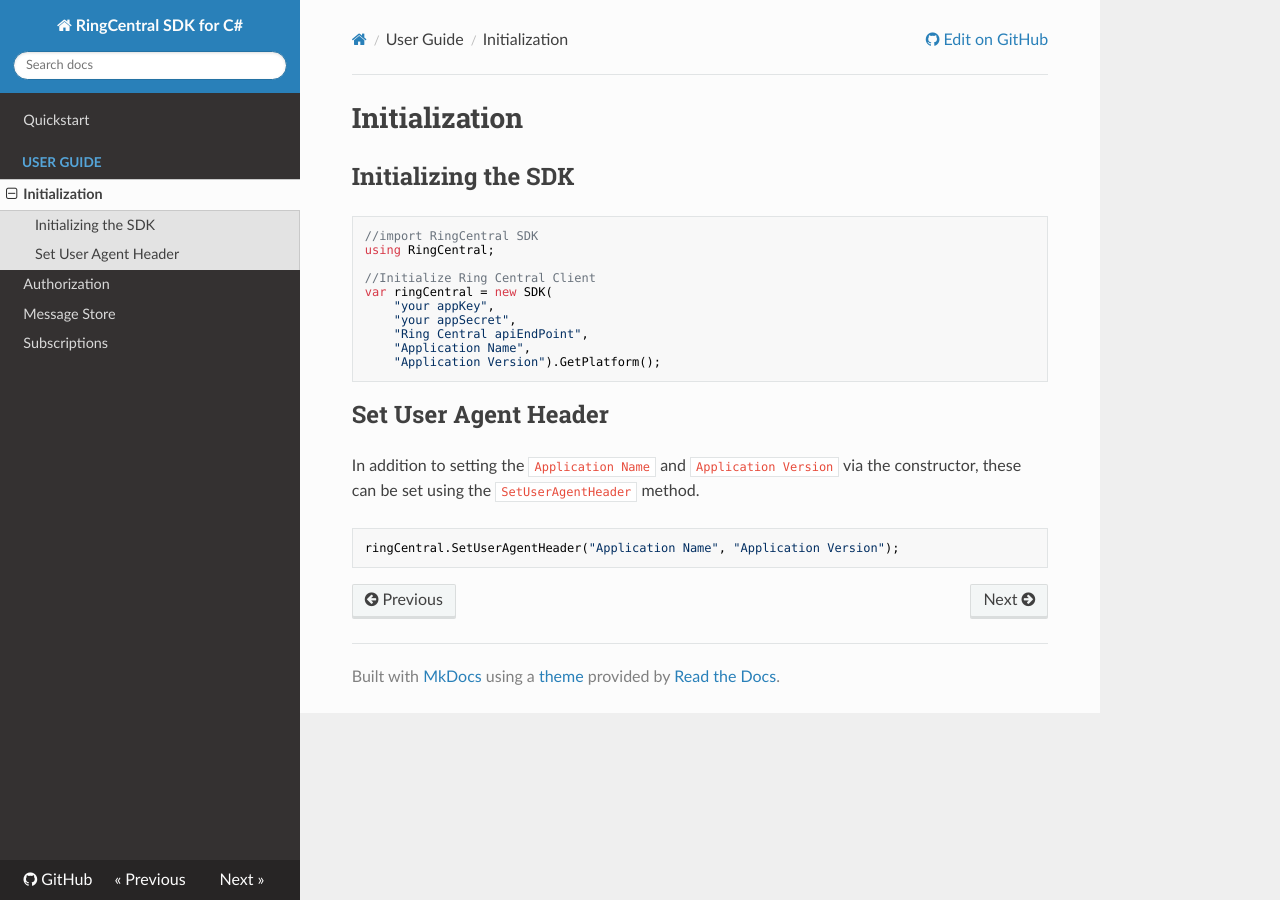
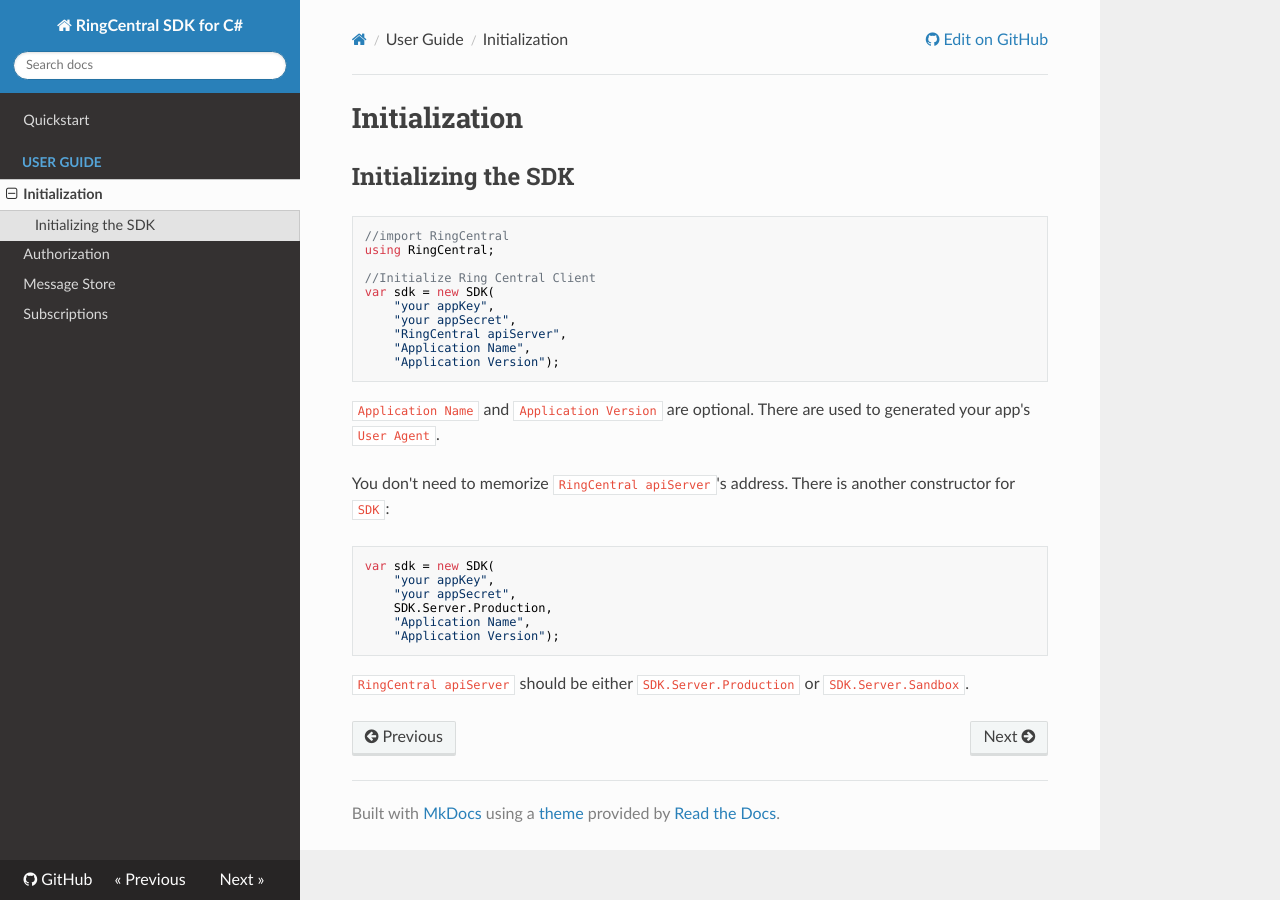
Before and after one commit to ringcentral/ringcentral-csharp, an MkDocs documentation site: the page built from docs/usage/initialization/Initialization.md, in a window 1280 px wide. Built offline with MkDocs 1.6.1, drawn with Linux system fonts in a browser that asks for light colours; nearby versions of some CDN libraries; old or Windows-style settings are respelled for this version of MkDocs.

Commit message:
Update initialization documentation

````diff
--- a/docs/usage/initialization/Initialization.md
+++ b/docs/usage/initialization/Initialization.md
@@ -3,22 +3,29 @@
 ## Initializing the SDK
 
 ```cs
-//import RingCentral SDK
+//import RingCentral
 using RingCentral;
 
 //Initialize Ring Central Client
-var ringCentral = new SDK(
+var sdk = new SDK(
 	"your appKey",
 	"your appSecret",
-	"Ring Central apiEndPoint",
+	"RingCentral apiServer",
 	"Application Name",
-	"Application Version").GetPlatform();
+	"Application Version");
 ```
 
-## Set User Agent Header
+`Application Name` and `Application Version` are optional. There are used to generated your app's `User Agent`.
 
-In addition to setting the `Application Name` and `Application Version` via the constructor, these can be set using the `SetUserAgentHeader` method.
+You don't need to memorize `RingCentral apiServer`'s address. There is another constructor for `SDK`:
 
 ```cs
-ringCentral.SetUserAgentHeader("Application Name", "Application Version");
+var sdk = new SDK(
+	"your appKey",
+	"your appSecret",
+	SDK.Server.Production,
+	"Application Name",
+	"Application Version");
 ```
+
+`RingCentral apiServer` should be either `SDK.Server.Production` or `SDK.Server.Sandbox`.
````
Also changed, not shown: docs/usage/authorization/Authorization.md (+2 -2 lines).
